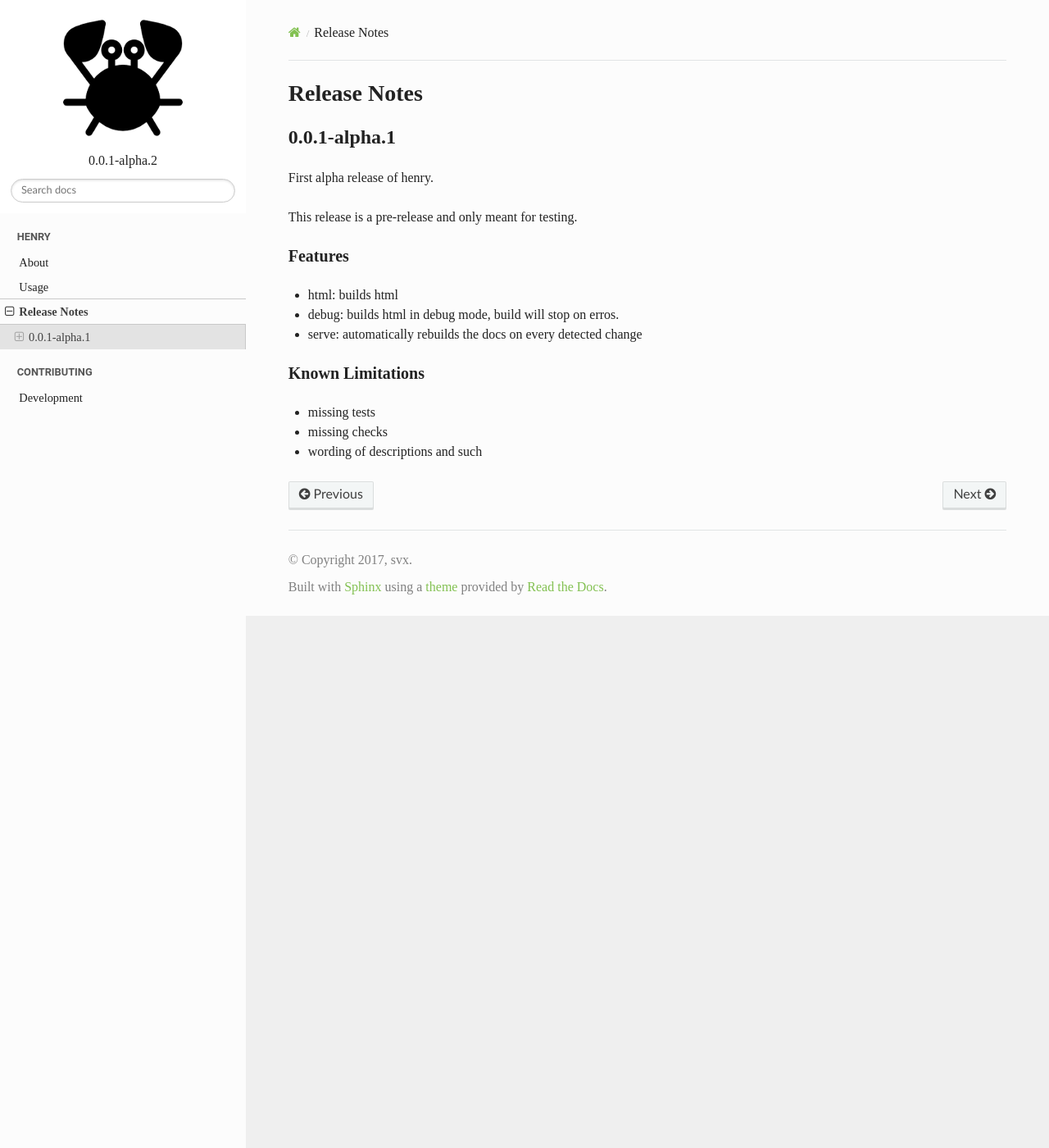
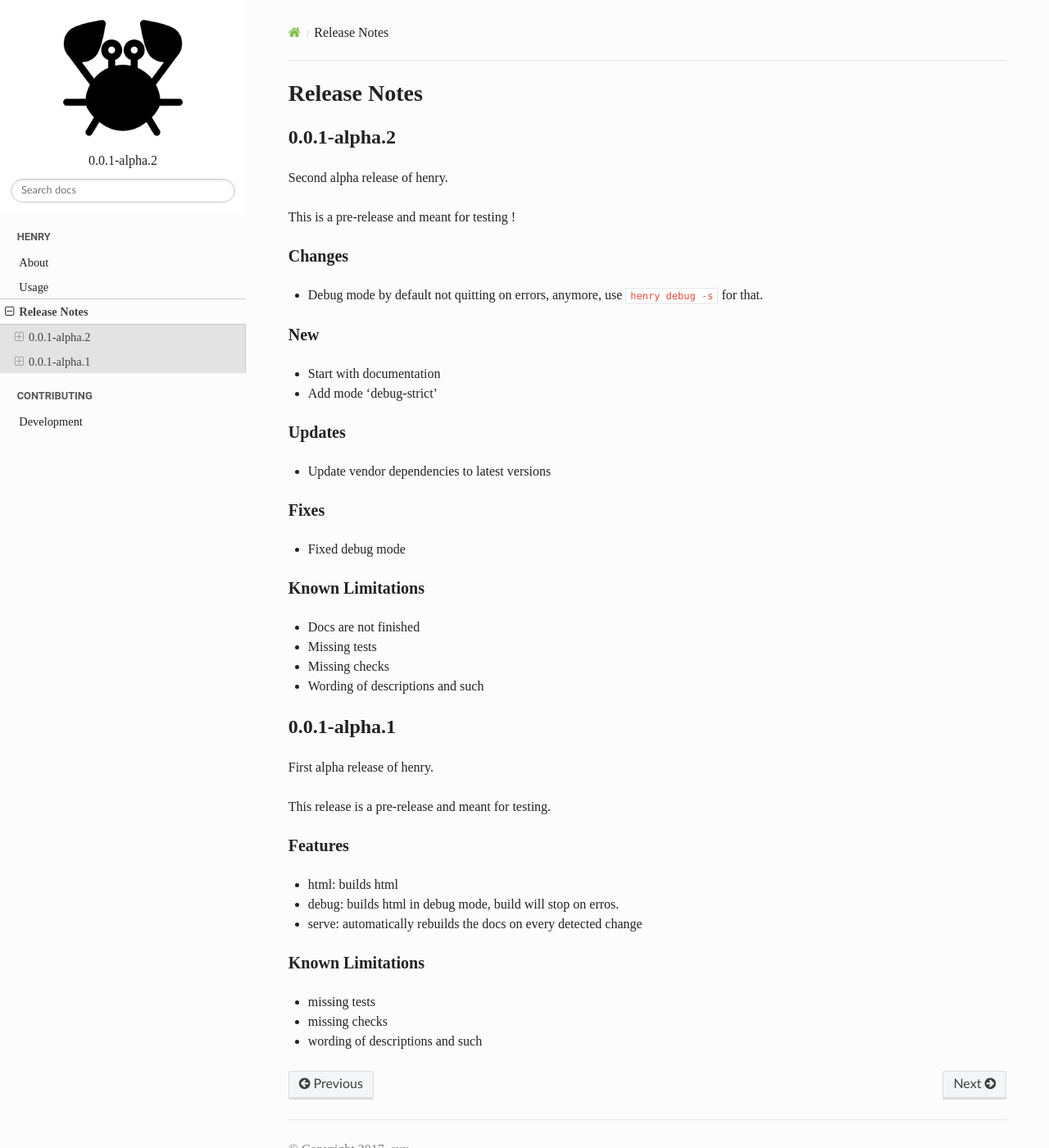
Before and after one commit to testthedocs/henry, a Sphinx documentation site: the page built from docs/release-notes.rst, in a window 1280 px wide and 1400 px high. Shown: the whole window at 82% size. Built offline with Sphinx 7.4.7 and the Read the Docs theme 2.0.0, drawn with Linux system fonts in a browser that asks for light colours.

Commit message:
Docs: Improve wording

```diff
--- a/docs/development/index.rst
+++ b/docs/development/index.rst
@@ -2,9 +2,9 @@
 Development
 ===========
 
-.. admonition::
+.. warning::
 
-   This document describes the internals of henry and how we develop.
+   These docs are WIP !
 
 .. toctree::
    :maxdepth: 2
--- a/docs/release-notes.rst
+++ b/docs/release-notes.rst
@@ -1,13 +1,52 @@
 =============
 Release Notes
 =============
+
+0.0.1-alpha.2
+=============
+
+Second alpha release of henry.
+
+This is a pre-release and meant for testing !
+
+Changes
+-------
+
+- Debug mode by default not quitting on errors, anymore, use ``henry debug -s`` for that.
+
+New
+---
+
+- Start with documentation
+- Add mode 'debug-strict'
+
+Updates
+-------
+
+- Update vendor dependencies to latest versions
+
+Fixes
+-----
+
+- Fixed debug mode
+
+
+
+Known Limitations
+-----------------
+
+- Docs are not finished
+- Missing tests
+- Missing checks
+- Wording of descriptions and such
+
 
 0.0.1-alpha.1
 =============
 
 First alpha release of henry.
 
-This release is a pre-release and only meant for testing.
+This release is a pre-release and meant for testing.
 
 Features
 --------
```
Also changed, not shown: other parts of docs/development/index.rst (+1 -1 lines), 2 other files.
